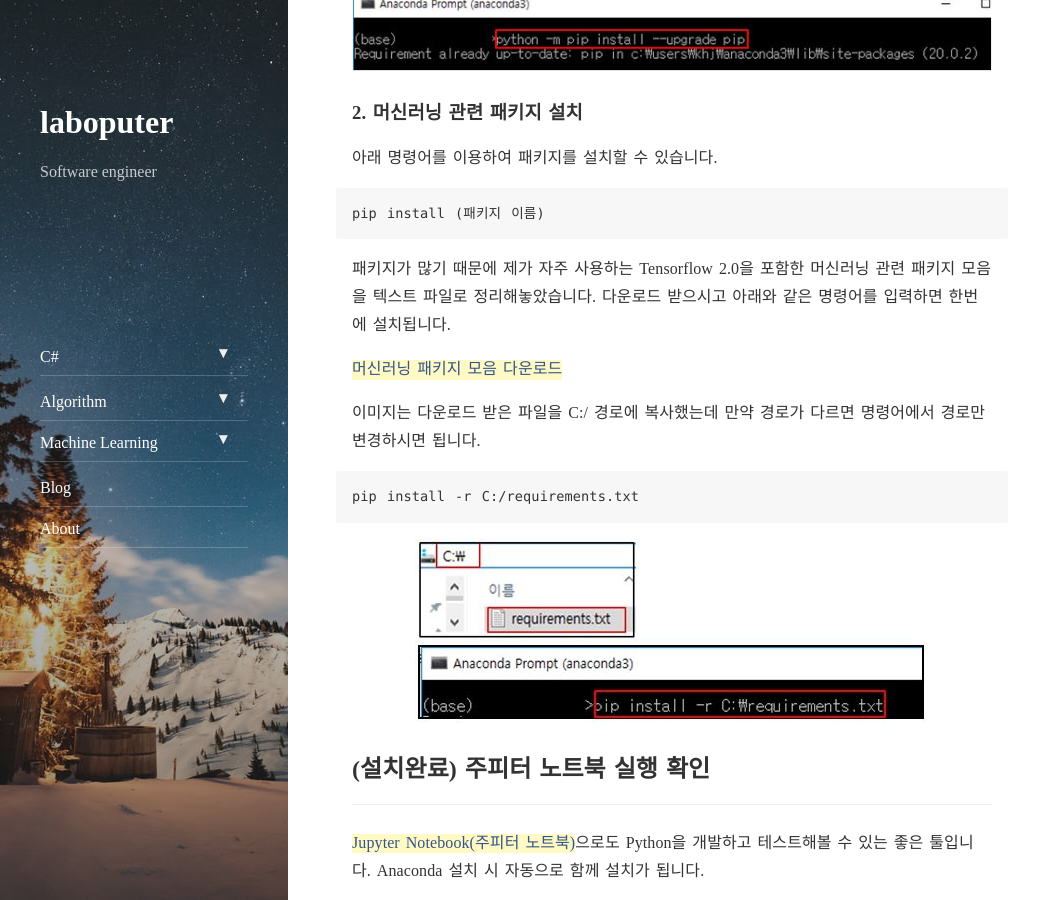
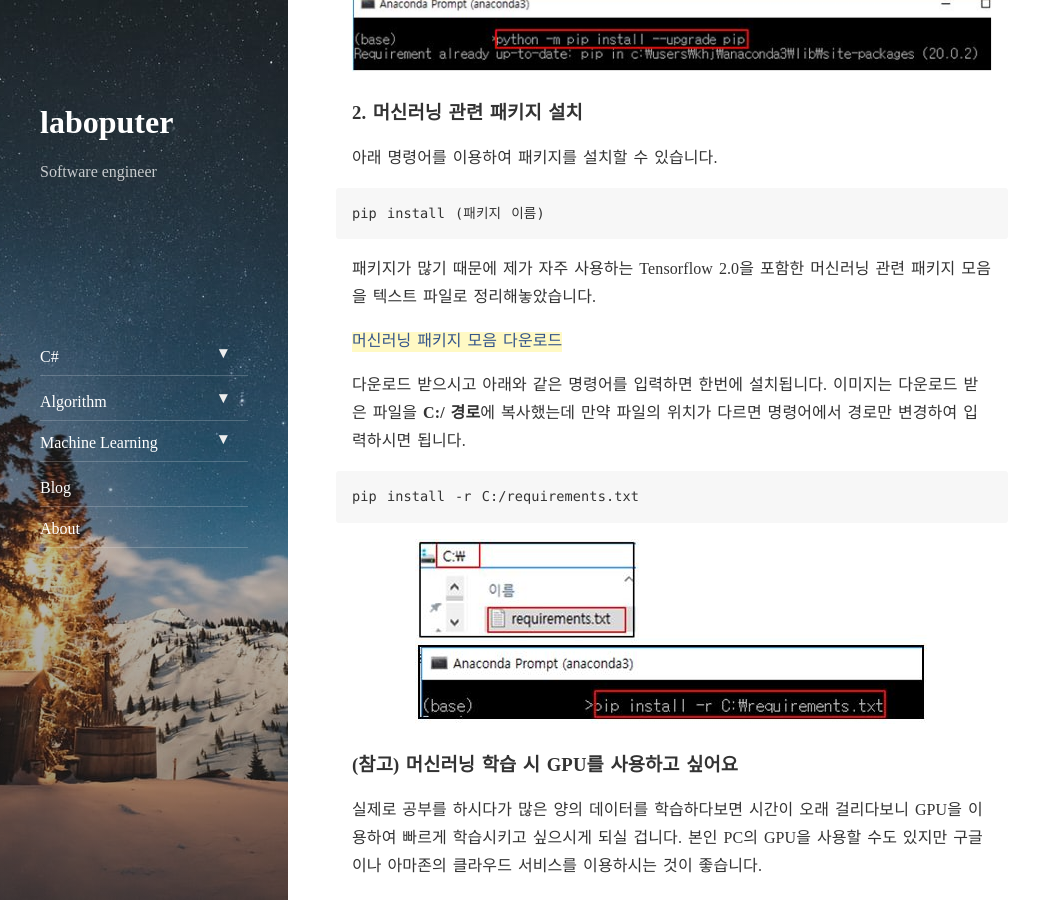
Before and after one commit to Laboputer/Laboputer.github.io, a Jekyll site: the page built from _posts/ml-learn/2020-04-03-python-setup.md, in a window 1280 px wide and 900 px high, scrolled down 2672 px. Shown: the whole window, without its empty margins (0-1055 px from the left). Built offline with Jekyll 4.4.1, drawn with Linux system fonts in a browser that asks for light colours; nearby versions of some CDN libraries; comment, search, counter and statistics services are not loaded; some of the changed text lies outside the part shown.

Commit message:
edit post ml-python:python-setup

````diff
--- a/_posts/ml-learn/2020-04-03-python-setup.md
+++ b/_posts/ml-learn/2020-04-03-python-setup.md
@@ -1,14 +1,13 @@
 ---
 layout: post
-title:  "(python) 머신러닝 개발환경 구축하기"
+title:  "(Python) 머신러닝 개발환경 구축하기"
 subtitle:   "python-setup"
 categories: machine-learning
 tags: python tutorial
 ---
-
 > Anaconda를 이용하여 python 개발환경을 구축하고 머신러닝 관련 패키지들을 설치하는 방법을 포스팅합니다.
 
-## 머신러닝 분야를 공부해보고 싶어요
+## 머신러닝 분야를 공부해보고 싶어요!
 ---
 
 Machine Learning 분야를 공부하고 개발해볼 수 있는 언어로는 R, Java 등 다양하고 언어에 맞는 개발환경(IDE)들도
@@ -48,8 +47,7 @@
 ## Step 2. 머신러닝 패키지 설치
 ---
 
-Python에서 머신러닝 패키지는 다양하지만 구글의 [TensorFlow](https://www.tensorflow.org/)를 포함한 자주 사용하는 패키지들을 함께 설치해보겠습니다.
-개발할때 필요한 패키지는 추후에도 같은 방식으로 설치하시면 됩니다.
+Python에서 머신러닝 패키지는 다양하지만 구글의 [TensorFlow](https://www.tensorflow.org/)를 포함한 자주 사용하는 패키지들을 함께 설치해보겠습니다. 개발할때 필요한 패키지는 추후에도 같은 방식으로 설치하시면 됩니다.
 
 ### 1. pip 최신버전 업그레이드
 
@@ -71,17 +69,31 @@
 pip install (패키지 이름)
 ```
 
-패키지가 많기 때문에 제가 자주 사용하는 Tensorflow 2.0을 포함한 머신러닝 관련 패키지 모음을 텍스트 파일로 정리해놓았습니다. 다운로드 받으시고 아래와 같은 명령어를 입력하면 한번에 설치됩니다.
+패키지가 많기 때문에 제가 자주 사용하는 Tensorflow 2.0을 포함한 머신러닝 관련 패키지 모음을 텍스트 파일로 정리해놓았습니다.
 
 [머신러닝 패키지 모음 다운로드](https://laboputer.github.io/assets/img/ml/python/setup-python/requirements.txt)
 
-이미지는 다운로드 받은 파일을 C:/ 경로에 복사했는데 만약 경로가 다르면 명령어에서 경로만 변경하시면 됩니다.
+다운로드 받으시고 아래와 같은 명령어를 입력하면 한번에 설치됩니다. 이미지는 다운로드 받은 파일을 **C:/ 경로**에 복사했는데 만약 파일의 위치가 다르면 명령어에서 경로만 변경하여 입력하시면 됩니다.
 
 ```
 pip install -r C:/requirements.txt
 ```
 
 ![](https://laboputer.github.io/assets/img/ml/python/setup-python/5.JPG)
+
+### (참고) 머신러닝 학습 시 GPU를 사용하고 싶어요
+실제로 공부를 하시다가 많은 양의 데이터를 학습하다보면 시간이 오래 걸리다보니 GPU을 이용하여 빠르게 학습시키고 싶으시게 되실 겁니다.
+본인 PC의 GPU을 사용할 수도 있지만 구글이나 아마존의 클라우드 서비스를 이용하시는 것이 좋습니다.
+
+(TensorFlow 기준) 본인 PC에서 GPU를 사용하시고자 한다면:
+
+ [TensorFlow-GPU Support](https://www.tensorflow.org/install/gpu) 공식홈페이지에 한글로 잘 설명되어 있으니 따라하시면 됩니다.
+
+클라우드 서비스를 이용하고 싶다면:
+
+[Google Colab](https://colab.research.google.com/notebooks/intro.ipynb) 또는 [AWS](https://aws.amazon.com/ko/ec2/) 을 추천합니다.
+
+Colab은 개인적으로 자주 사용하기 때문에 별도로 포스팅하겠습니다.
 
 ## (설치완료) 주피터 노트북 실행 확인
 ---
````
